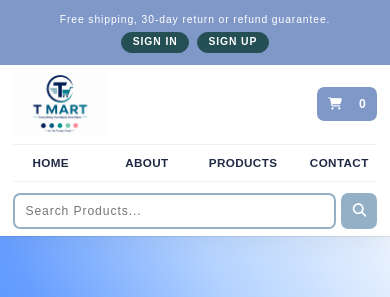
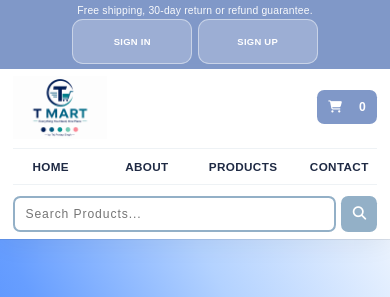
Before and after one commit to tejpratap-singh/t-mart-ecommerce, a website built with Vite: page index.html in a window 390 px wide. Shown: the top 297 px of the page. Built offline with nearby package versions, Linux system fonts and the light colour scheme.

Commit message:
updated website responsive

```diff
--- a/style.css
+++ b/style.css
@@ -2163,28 +2163,50 @@
    5. Mobile Phones (max-width: 600px)
    ========================================== */
 @media (max-width: 600px) {
-  /* Top Bar */
+  /* Slim, compact and elegant top bar on mobile */
+  .top_txt {
+    padding: 0.25rem 0;
+  }
+
   .top_txt .head {
     flex-direction: column;
     text-align: center;
-    gap: 0.6rem;
-    padding: 0.8rem 1.2rem;
+    gap: 0.25rem;
+    padding: 0.25rem 1.2rem;
   }
 
   .top_txt .head_txt p {
     font-size: 1.15rem;
-    line-height: 1.35;
+    line-height: 1.2;
+    margin: 0;
+    opacity: 0.95;
+    letter-spacing: 0.02rem;
   }
 
   .top_txt .sing_in_up {
-    gap: 0.8rem;
+    gap: 0.6rem;
+    display: flex;
+    justify-content: center;
+    align-items: center;
   }
 
   .top_txt .sing_in_up a {
-    padding: 0.35rem 1.2rem;
-    font-size: 1.15rem;
-    height: auto;
-    min-width: auto;
+    padding: 0.2rem 1rem;
+    font-size: 1.05rem;
+    font-weight: 600;
+    line-height: 1.2;
+    border-radius: 1.2rem;
+    background: rgba(255, 255, 255, 0.22);
+    border: 1px solid rgba(255, 255, 255, 0.45);
+    color: #ffffff;
+    letter-spacing: 0.03rem;
+    text-decoration: none;
+    transition: background-color 0.2s ease;
+  }
+
+  .top_txt .sing_in_up a:hover,
+  .top_txt .sing_in_up a:active {
+    background: rgba(255, 255, 255, 0.35);
   }
 
   /* Hero Section */
@@ -2269,6 +2291,25 @@
     font-size: 52%;
   }
 
+  .top_txt {
+    padding: 0.2rem 0;
+  }
+
+  .top_txt .head {
+    padding: 0.15rem 0.8rem;
+    gap: 0.2rem;
+  }
+
+  .top_txt .head_txt p {
+    font-size: 1.05rem;
+    line-height: 1.2;
+  }
+
+  .top_txt .sing_in_up a {
+    padding: 0.15rem 0.8rem;
+    font-size: 1rem;
+  }
+
   .section-navbar .navbar-main {
     padding: 0.8rem 1rem;
     gap: 0.6rem;
```
